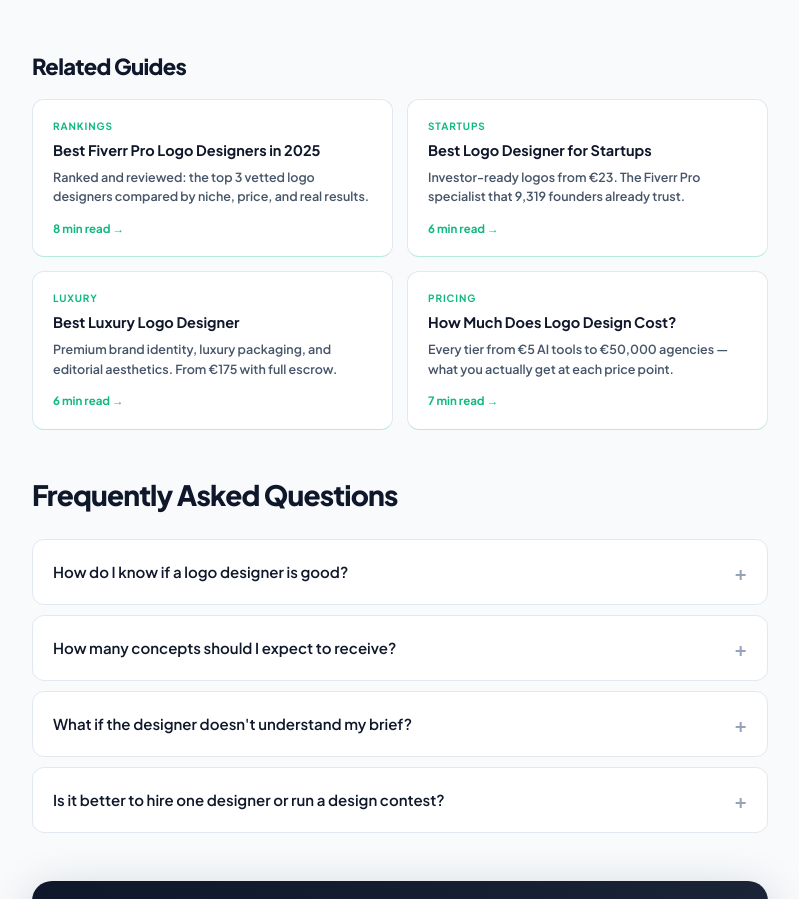
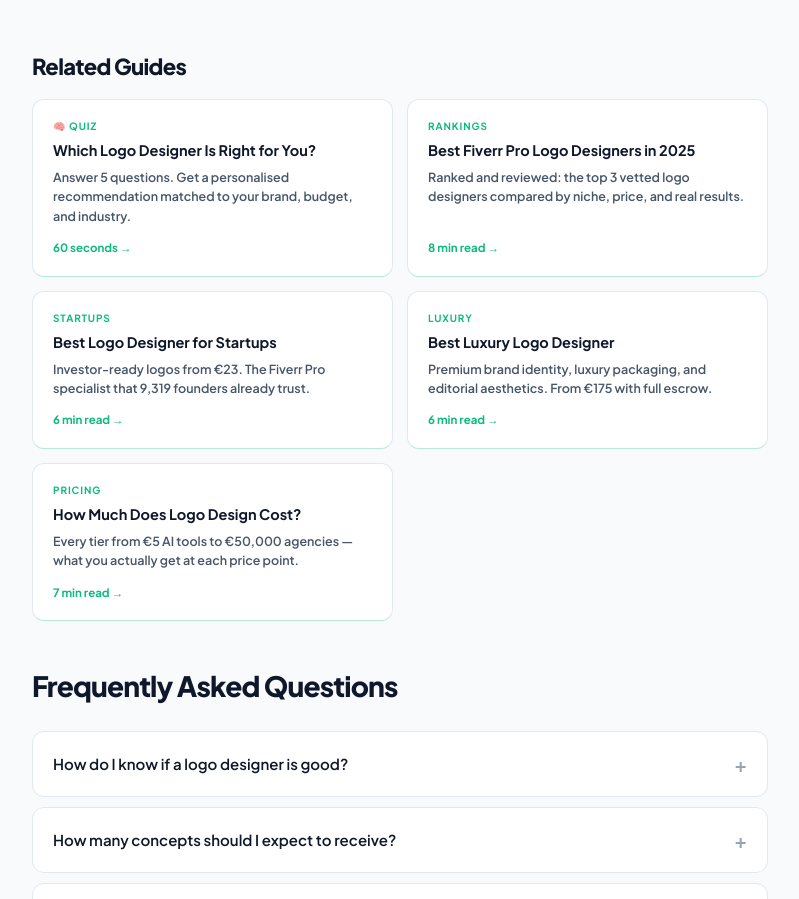
Before and after one commit to Eonati2/Eonati2, a plain HTML site: page how-to-choose-a-logo-designer.html in a window 1280 px wide. Shown: the part 4861-5760 px from the top of the page, without its empty margins (240-1039 px from the left). Drawn offline with Linux system fonts and the light colour scheme.

Commit message:
Internal linking: add quiz page link to how-to-choose-a-logo-designer.html

```diff
--- a/how-to-choose-a-logo-designer.html
+++ b/how-to-choose-a-logo-designer.html
@@ -515,6 +515,12 @@
       <div class="related-section">
         <h2>Related Guides</h2>
         <div class="related-grid">
+        <a href="https://eonati2.github.io/Eonati2/logo-designer-quiz.html" class="related-card">
+          <span class="rc-tag">&#x1F9E0; Quiz</span>
+          <span class="rc-title">Which Logo Designer Is Right for You?</span>
+          <span class="rc-desc">Answer 5 questions. Get a personalised recommendation matched to your brand, budget, and industry.</span>
+          <span class="rc-read">60 seconds &#x2192;</span>
+        </a>
         <a href="https://eonati2.github.io/Eonati2/best-logo-designers-2025.html" class="related-card">
           <span class="rc-tag">Rankings</span>
           <span class="rc-title">Best Fiverr Pro Logo Designers in 2025</span>
```
